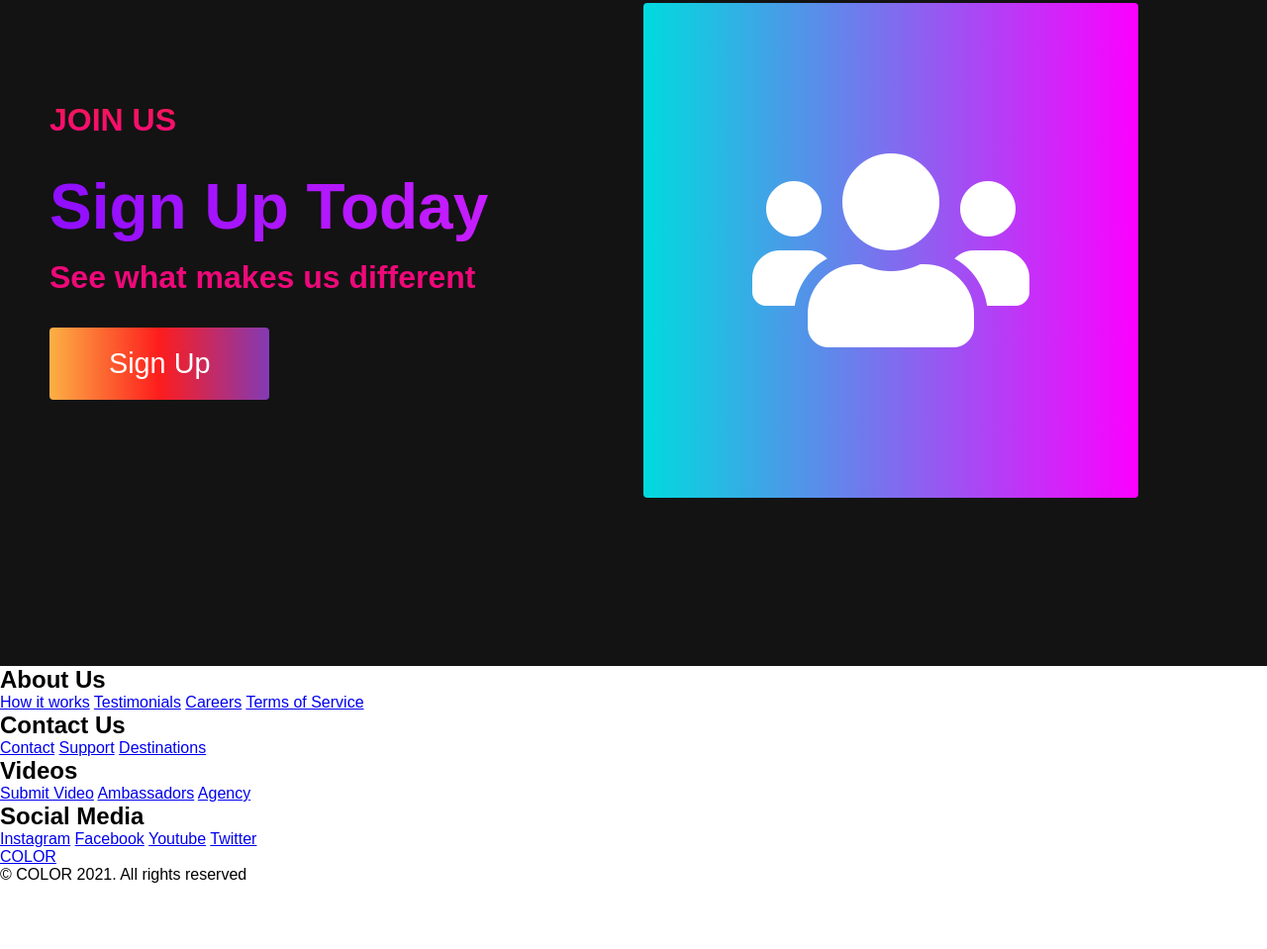
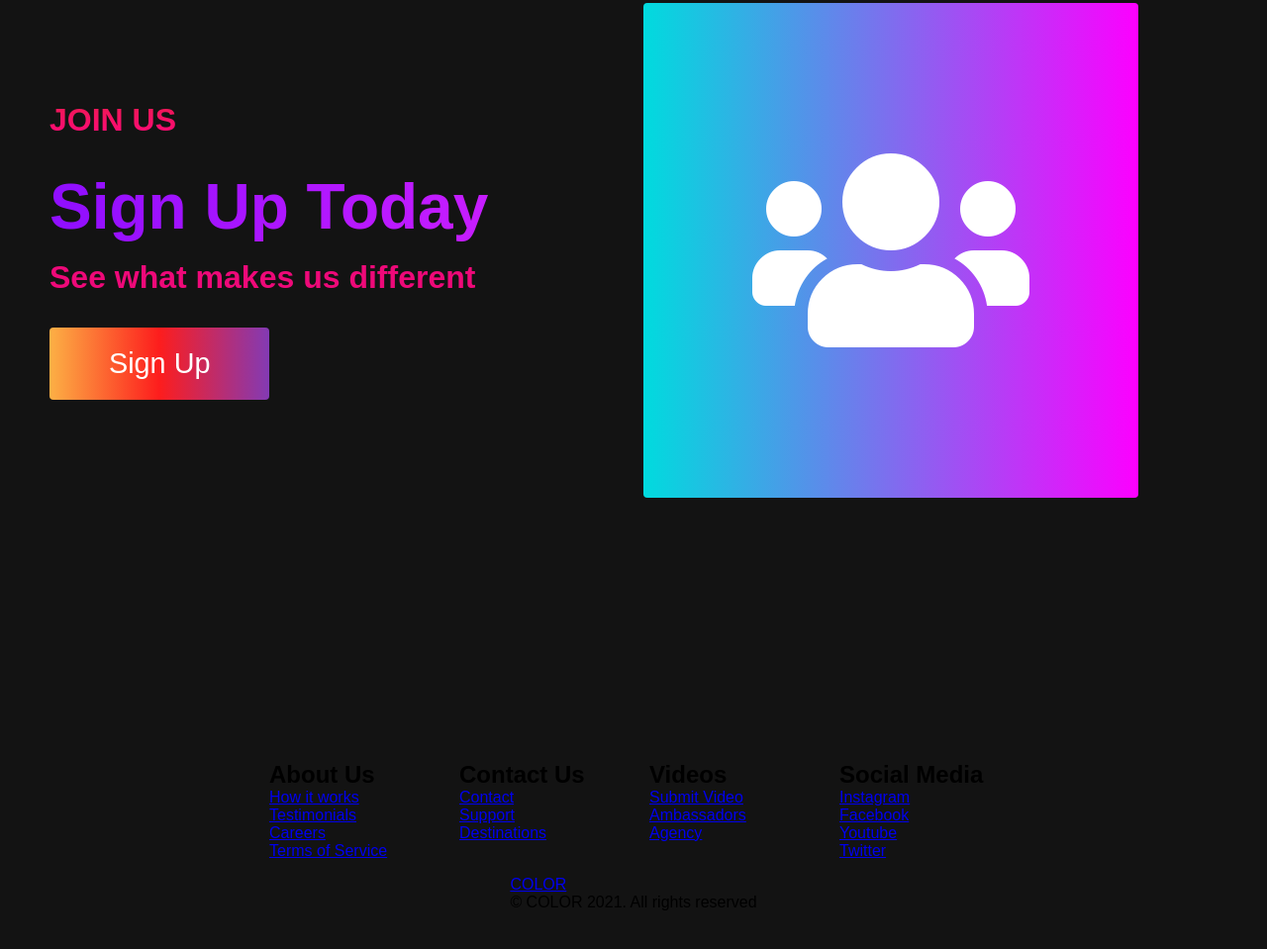
Before and after one commit to ANKITSHARMA98/HTML-CSS-JS, a plain HTML site: page index.html in a window 1280 px wide. Shown: the part 3215-4174 px from the top of the page at 99% size. Before the commit the page ends 4108 px from the top, so only its background shows below. Drawn offline with Linux system fonts and the light colour scheme.

Commit message:
info items

```diff
--- a/style.css
+++ b/style.css
@@ -601,3 +601,43 @@
       grid-template-columns: 1fr;
     }
 }
+
+.info__container {
+    background-color: #131313;
+    padding: 5rem 0;
+    display: flex;
+    flex-direction: column;
+    justify-content: center;
+    align-items: center;
+}
+
+
+#info__logo {
+    color: #fff;
+    display: flex;
+    align-items: center;
+    cursor: pointer;
+    text-decoration: none;
+    font-size: 2rem;
+}
+
+.info__links {
+    width: 100%;
+    max-width: 1000px;
+    display: flex;
+    justify-content: center;
+}
+.info__link__wrapper {
+    display: flex;
+}
+
+
+.info__link__items {
+    display: flex;
+    flex-direction: column;
+    align-items: flex-start;
+    margin: 16px;
+    text-align: left;
+    width: 160px;
+    box-sizing: border-box;
+}
```
